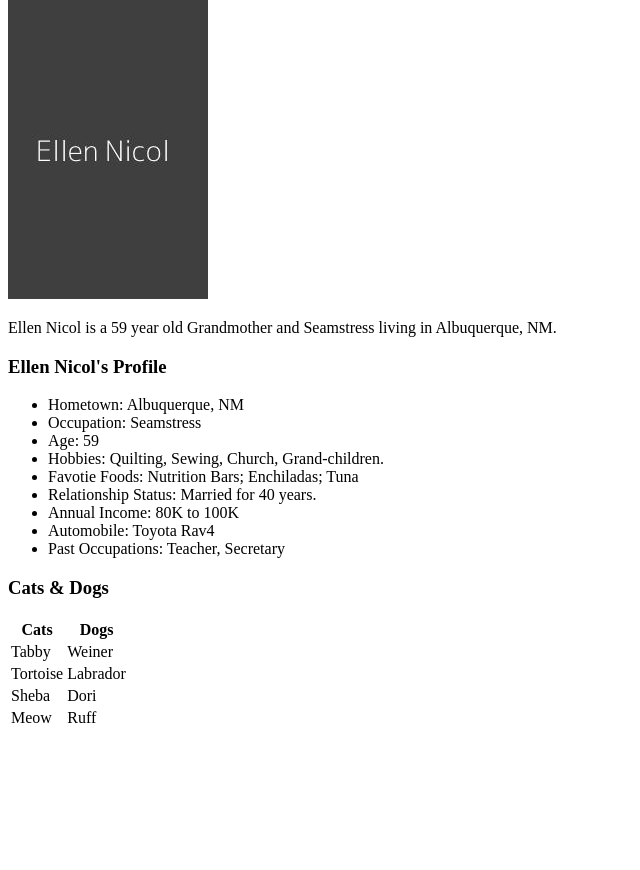
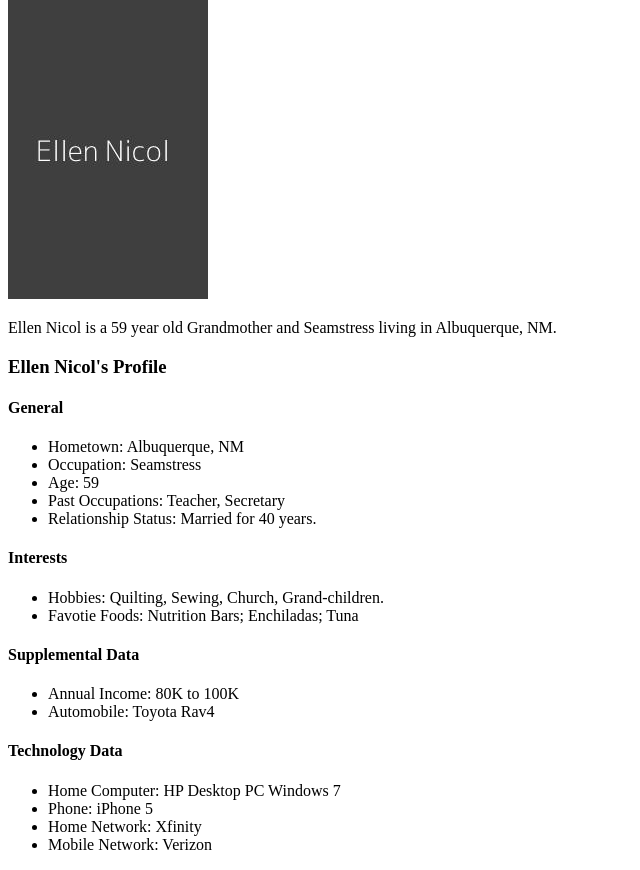
Before and after one commit to JeffreyCooper/data-design, a PHP site: page /epic/persona.php in a window 1280 px wide. Shown: the part 128-998 px from the top of the page, without its empty margins (0-640 px from the left). Before the commit the page ends 851 px from the top, so only its background shows below. Run offline with PHP 8.4, Linux system fonts and the light colour scheme.

Commit message:
Upload epic revisions 06

```diff
--- a/epic/persona.php
+++ b/epic/persona.php
@@ -18,45 +18,32 @@
 			<img src="../images/ellen-nicol.jpg" alt="Ellen Nicol" />
 			<p>Ellen Nicol is a 59 year old Grandmother and Seamstress living in Albuquerque, NM.
 			</p>
-
 			<h3>Ellen Nicol's Profile</h3>
+			<h4>General</h4>
 				<ul>
 					<li>Hometown: Albuquerque, NM</li>
 					<li>Occupation: Seamstress</li>
 					<li>Age: 59</li>
+					<li>Past Occupations: Teacher, Secretary</li>
+					<li>Relationship Status: Married for 40 years.</li>
+				</ul>
+			<h4>Interests</h4>
+				<ul>
 					<li>Hobbies: Quilting, Sewing, Church, Grand-children.</li>
 					<li>Favotie Foods: Nutrition Bars; Enchiladas; Tuna</li>
-				<li>Relationship Status: Married for 40 years.</li>
+				</ul>
+			<h4>Supplemental Data</h4>
+				<ul>
 					<li>Annual Income: 80K to 100K</li>
 					<li>Automobile: Toyota Rav4</li>
-				<li>Past Occupations: Teacher, Secretary</li>
 				</ul>
-
-
-
-			<h3>Cats &amp; Dogs</h3>
-			<table>
-				<tr>
-					<th>Cats</th>
-					<th>Dogs</th>
-				</tr>
-				<tr>
-					<td>Tabby</td>
-					<td>Weiner</td>
-				</tr>
-				<tr>
-					<td>Tortoise</td>
-					<td>Labrador</td>
-				</tr>
-				<tr>
-					<td>Sheba</td>
-					<td>Dori</td>
-				</tr>
-				<tr>
-					<td>Meow</td>
-					<td>Ruff</td>
-				</tr>
-			</table>
+			<h4>Technology Data</h4>
+				<ul>
+					<li>Home Computer: HP Desktop PC Windows 7</li>
+					<li>Phone: iPhone 5</li>
+					<li>Home Network: Xfinity</li>
+					<li>Mobile Network: Verizon</li>
+				</ul>
 		</main>
 	</body>
 </html>
```
Lines whose indentation alone changed are shown as unchanged.
